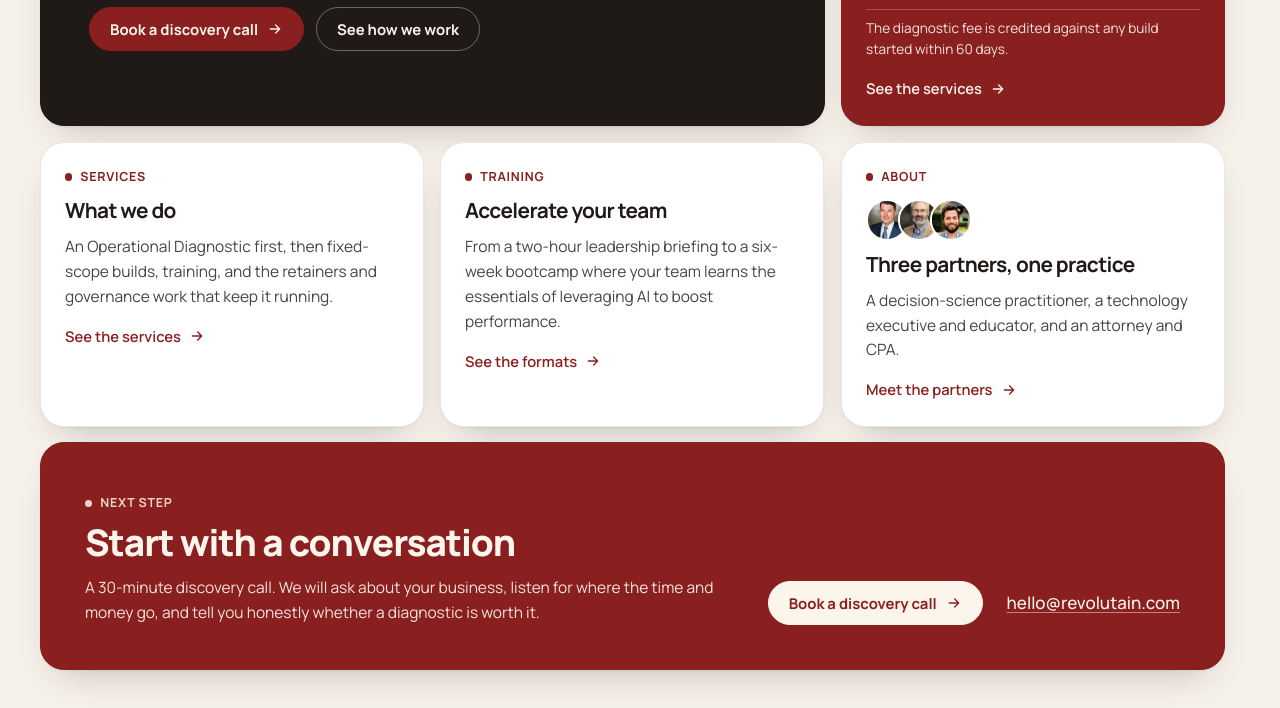
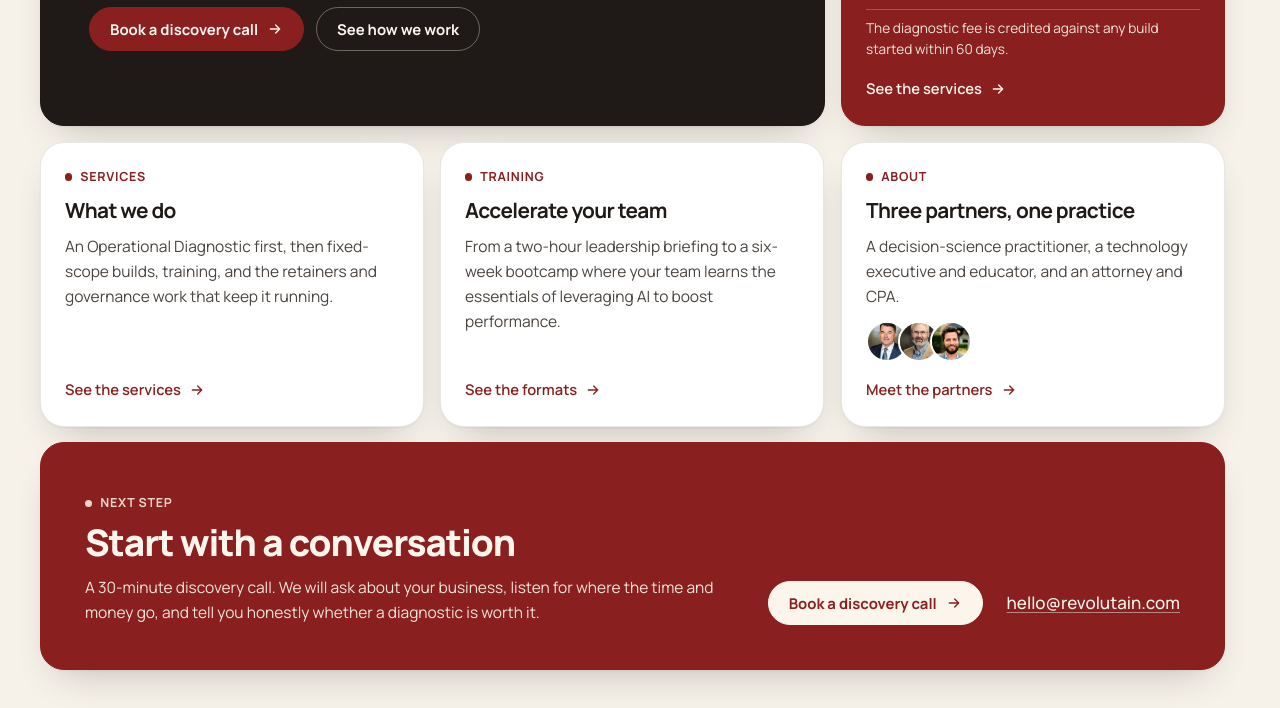
Before and after one commit to Revolutain/Revolutain.github.io, a website: page versions/04-ink/index.html in a window 1280 px wide. Shown: the part 389-1097 px from the top of the page. Drawn offline with Linux system fonts and the light colour scheme.

Commit message:
fix: bottom-align the home tile links and place partner photos under the about copy

```diff
--- a/versions/02-cream/assets/base.css
+++ b/versions/02-cream/assets/base.css
@@ -145,6 +145,10 @@ a.card:hover .card-link .arrow { transform: translateX(4px); }
 .starts .steps div span { display: block; font-size: .92rem; color: var(--on-accent); opacity: .9; line-height: 1.45; }
 .starts .fine { font-size: .85rem; opacity: .85; padding-top: .5rem; border-top: 1px solid rgba(255, 255, 255, .25); }
 .tile h3 { font-size: 1.3rem; }
+/* The three home tiles share a row. Flex lets the crimson link sit on the bottom edge of each card, so the three links line up. */
+.hero .tile { display: flex; flex-direction: column; align-items: flex-start; }
+.hero .tile > p { align-self: stretch; }
+.hero .tile .card-link { margin-top: auto; }
 .avatars { display: flex; }
 .avatars img { width: 2.6rem; height: 2.6rem; border-radius: 50%; object-fit: cover; border: 2px solid var(--card); margin-left: -.6rem; }
 .avatars img:first-child { margin-left: 0; }
--- a/versions/03-editorial-bento/assets/base.css
+++ b/versions/03-editorial-bento/assets/base.css
@@ -145,6 +145,10 @@ a.card:hover .card-link .arrow { transform: translateX(4px); }
 .starts .steps div span { display: block; font-size: .92rem; color: var(--on-accent); opacity: .9; line-height: 1.45; }
 .starts .fine { font-size: .85rem; opacity: .85; padding-top: .5rem; border-top: 1px solid rgba(255, 255, 255, .25); }
 .tile h3 { font-size: 1.3rem; }
+/* The three home tiles share a row. Flex lets the crimson link sit on the bottom edge of each card, so the three links line up. */
+.hero .tile { display: flex; flex-direction: column; align-items: flex-start; }
+.hero .tile > p { align-self: stretch; }
+.hero .tile .card-link { margin-top: auto; }
 .avatars { display: flex; }
 .avatars img { width: 2.6rem; height: 2.6rem; border-radius: 50%; object-fit: cover; border: 2px solid var(--card); margin-left: -.6rem; }
 .avatars img:first-child { margin-left: 0; }
--- a/versions/04-ink/assets/base.css
+++ b/versions/04-ink/assets/base.css
@@ -145,6 +145,10 @@ a.card:hover .card-link .arrow { transform: translateX(4px); }
 .starts .steps div span { display: block; font-size: .92rem; color: var(--on-accent); opacity: .9; line-height: 1.45; }
 .starts .fine { font-size: .85rem; opacity: .85; padding-top: .5rem; border-top: 1px solid rgba(255, 255, 255, .25); }
 .tile h3 { font-size: 1.3rem; }
+/* The three home tiles share a row. Flex lets the crimson link sit on the bottom edge of each card, so the three links line up. */
+.hero .tile { display: flex; flex-direction: column; align-items: flex-start; }
+.hero .tile > p { align-self: stretch; }
+.hero .tile .card-link { margin-top: auto; }
 .avatars { display: flex; }
 .avatars img { width: 2.6rem; height: 2.6rem; border-radius: 50%; object-fit: cover; border: 2px solid var(--card); margin-left: -.6rem; }
 .avatars img:first-child { margin-left: 0; }
--- a/versions/04-ink/index.html
+++ b/versions/04-ink/index.html
@@ -102,9 +102,9 @@
         </a>
         <a class="card lift tile" href="/about/" style="--i:4">
           <span class="eyebrow">About</span>
-          <div class="avatars" aria-hidden="true"><img src="/assets/team/scott-fargason.jpg" alt="" width="250" height="250"><img src="/assets/team/james-davis.jpg" alt="" width="250" height="250"><img src="/assets/team/john-edward-schwartzenburg.jpg" alt="" width="200" height="200"></div>
           <h3>Three partners, one practice</h3>
           <p>A decision-science practitioner, a technology executive and educator, and an attorney and CPA.</p>
+          <div class="avatars" aria-hidden="true"><img src="/assets/team/scott-fargason.jpg" alt="" width="250" height="250"><img src="/assets/team/james-davis.jpg" alt="" width="250" height="250"><img src="/assets/team/john-edward-schwartzenburg.jpg" alt="" width="200" height="200"></div>
           <span class="card-link">Meet the partners <svg class="arrow" viewBox="0 0 24 24" fill="none" stroke="currentColor" stroke-width="2" stroke-linecap="round" stroke-linejoin="round" aria-hidden="true"><path d="M5 12h14M13 6l6 6-6 6"/></svg></span>
         </a>
 
--- a/versions/05-quiet/assets/base.css
+++ b/versions/05-quiet/assets/base.css
@@ -145,6 +145,10 @@ a.card:hover .card-link .arrow { transform: translateX(4px); }
 .starts .steps div span { display: block; font-size: .92rem; color: var(--on-accent); opacity: .9; line-height: 1.45; }
 .starts .fine { font-size: .85rem; opacity: .85; padding-top: .5rem; border-top: 1px solid rgba(255, 255, 255, .25); }
 .tile h3 { font-size: 1.3rem; }
+/* The three home tiles share a row. Flex lets the crimson link sit on the bottom edge of each card, so the three links line up. */
+.hero .tile { display: flex; flex-direction: column; align-items: flex-start; }
+.hero .tile > p { align-self: stretch; }
+.hero .tile .card-link { margin-top: auto; }
 .avatars { display: flex; }
 .avatars img { width: 2.6rem; height: 2.6rem; border-radius: 50%; object-fit: cover; border: 2px solid var(--card); margin-left: -.6rem; }
 .avatars img:first-child { margin-left: 0; }
--- a/versions/_src/assets/base.css
+++ b/versions/_src/assets/base.css
@@ -145,6 +145,10 @@ a.card:hover .card-link .arrow { transform: translateX(4px); }
 .starts .steps div span { display: block; font-size: .92rem; color: var(--on-accent); opacity: .9; line-height: 1.45; }
 .starts .fine { font-size: .85rem; opacity: .85; padding-top: .5rem; border-top: 1px solid rgba(255, 255, 255, .25); }
 .tile h3 { font-size: 1.3rem; }
+/* The three home tiles share a row. Flex lets the crimson link sit on the bottom edge of each card, so the three links line up. */
+.hero .tile { display: flex; flex-direction: column; align-items: flex-start; }
+.hero .tile > p { align-self: stretch; }
+.hero .tile .card-link { margin-top: auto; }
 .avatars { display: flex; }
 .avatars img { width: 2.6rem; height: 2.6rem; border-radius: 50%; object-fit: cover; border: 2px solid var(--card); margin-left: -.6rem; }
 .avatars img:first-child { margin-left: 0; }
```
Also changed, not shown: versions/02-cream/index.html (+1 -1 lines), versions/03-editorial-bento/index.html (+1 -1 lines), versions/05-quiet/index.html (+1 -1 lines), versions/_src/pages/index.html (+1 -1 lines).
